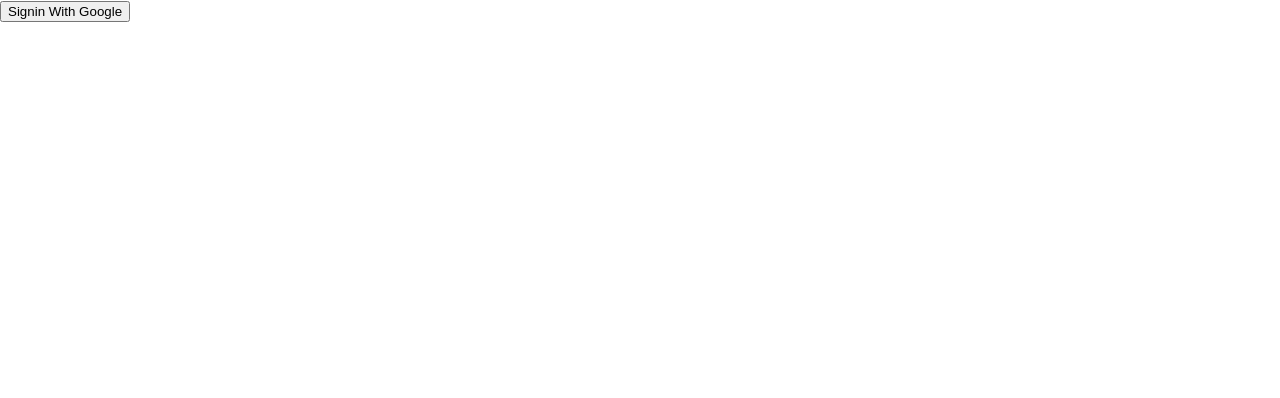
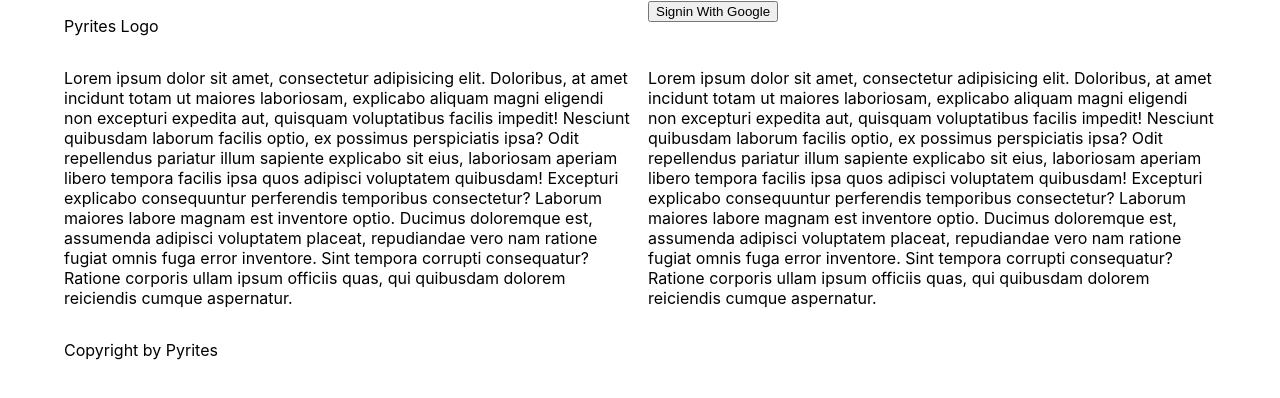
Before and after one commit to Hardeepsingh980/lets-connect, a React (Create React App) app: page / in a window 1280 px wide. Shown: the top 398 px of the page. Built offline with nearby package versions, Linux system fonts and the light colour scheme.

Commit message:
MakeProfileUrl

```diff
--- a/package.json
+++ b/package.json
@@ -12,6 +12,7 @@
     "@testing-library/user-event": "^13.5.0",
     "react": "^18.2.0",
     "react-dom": "^18.2.0",
+    "react-router-dom": "^6.3.0",
     "react-scripts": "5.0.1",
     "styled-components": "^5.3.5",
     "web-vitals": "^2.1.4"
--- a/src/App.js
+++ b/src/App.js
@@ -1,10 +1,32 @@
 import './App.css';
-import SignIn from './ui/auth/SignIn';
+import Home from './ui/auth/Home';
+import ProfileUrl from './ui/auth/ProfileUrl';
+import {
+  BrowserRouter,
+  Routes,
+  Route,
+} from "react-router-dom";
+import Header from './ui/components/Header';
+import Footer from './ui/components/Footer';
+
+
 
 function App() {
   return (
     <>
-      <SignIn />
+
+
+      <BrowserRouter>
+        <Header />
+        <Routes>
+          <Route path="/" element={<Home />} />
+          <Route path="/profile-url" element={<ProfileUrl />} />
+        </Routes>
+        <Footer />
+      </BrowserRouter>
+
+
+
     </>
   );
 }
--- /dev/null
+++ b/src/ui/auth/Home.js
@@ -0,0 +1,17 @@
+import React from 'react'
+import HomeSections from '../components/HomeSections'
+
+const Home = () => {
+  return (
+    <>
+
+
+      <HomeSections />
+
+
+
+    </>
+  )
+}
+
+export default Home
--- /dev/null
+++ b/src/ui/auth/ProfileUrl.js
@@ -0,0 +1,29 @@
+import { Container, Grid, TextField } from '@mui/material'
+import React from 'react'
+
+const ProfileUrl = () => {
+  return (
+    <>
+
+
+      <section>
+        <Container maxWidth="lg">
+          <Grid container spacing={2} justifyContent="center" alignItems="center">
+            <Grid item xs={6}>
+
+
+              <TextField id="user_url" label="Custom URL" variant="standard" />
+              <button>Continue</button>
+
+
+            </Grid>
+          </Grid>
+        </Container>
+      </section>
+
+
+    </>
+  )
+}
+
+export default ProfileUrl
--- a/src/ui/auth/signIn.js
+++ b/src/ui/auth/signIn.js
@@ -4,7 +4,7 @@ const SignIn = () => {
   return (
     <>
 
-    <button>Signin With Google</button>
+      <button>Signin With Google</button>
 
     </>
   )
--- /dev/null
+++ b/src/ui/components/Footer.js
@@ -0,0 +1,24 @@
+import { Container, Grid } from '@mui/material'
+import React from 'react'
+
+const Footer = () => {
+  return (
+    <>
+
+
+      <section>
+        <Container maxWidth="lg">
+          <Grid container spacing={2} >
+            <Grid item xs={12}>
+              <p>Copyright by Pyrites</p>
+            </Grid>
+          </Grid>
+        </Container>
+      </section>
+
+
+    </>
+  )
+}
+
+export default Footer
--- /dev/null
+++ b/src/ui/components/Header.js
@@ -0,0 +1,29 @@
+import { Container, Grid } from '@mui/material'
+import React from 'react'
+import SignIn from '../auth/SignIn'
+
+const Header = () => {
+  return (
+    <>
+
+
+      <section>
+        <Container maxWidth="lg">
+          <Grid container spacing={2} >
+            <Grid item xs={6}>
+              <p>Pyrites Logo</p>
+            </Grid>
+            <Grid item xs={6}>
+              <SignIn />
+            </Grid>
+          </Grid>
+        </Container>
+      </section>
+
+
+
+    </>
+  )
+}
+
+export default Header
--- /dev/null
+++ b/src/ui/components/HomeSections.js
@@ -0,0 +1,25 @@
+import { Container, Grid } from '@mui/material'
+import React from 'react'
+
+const HomeSections = () => {
+  return (
+    <>
+
+
+      <Container maxWidth="lg">
+        <Grid container spacing={2} >
+          <Grid item xs={6}>
+            <p>Lorem ipsum dolor sit amet, consectetur adipisicing elit. Doloribus, at amet incidunt totam ut maiores laboriosam, explicabo aliquam magni eligendi non excepturi expedita aut, quisquam voluptatibus facilis impedit! Nesciunt quibusdam laborum facilis optio, ex possimus perspiciatis ipsa? Odit repellendus pariatur illum sapiente explicabo sit eius, laboriosam aperiam libero tempora facilis ipsa quos adipisci voluptatem quibusdam! Excepturi explicabo consequuntur perferendis temporibus consectetur? Laborum maiores labore magnam est inventore optio. Ducimus doloremque est, assumenda adipisci voluptatem placeat, repudiandae vero nam ratione fugiat omnis fuga error inventore. Sint tempora corrupti consequatur? Ratione corporis ullam ipsum officiis quas, qui quibusdam dolorem reiciendis cumque aspernatur.</p>
+          </Grid>
+          <Grid item xs={6}>
+            <p>Lorem ipsum dolor sit amet, consectetur adipisicing elit. Doloribus, at amet incidunt totam ut maiores laboriosam, explicabo aliquam magni eligendi non excepturi expedita aut, quisquam voluptatibus facilis impedit! Nesciunt quibusdam laborum facilis optio, ex possimus perspiciatis ipsa? Odit repellendus pariatur illum sapiente explicabo sit eius, laboriosam aperiam libero tempora facilis ipsa quos adipisci voluptatem quibusdam! Excepturi explicabo consequuntur perferendis temporibus consectetur? Laborum maiores labore magnam est inventore optio. Ducimus doloremque est, assumenda adipisci voluptatem placeat, repudiandae vero nam ratione fugiat omnis fuga error inventore. Sint tempora corrupti consequatur? Ratione corporis ullam ipsum officiis quas, qui quibusdam dolorem reiciendis cumque aspernatur.</p>
+          </Grid>
+        </Grid>
+      </Container>
+
+
+    </>
+  )
+}
+
+export default HomeSections
```
Also changed, not shown: 1 other file (tests, documents, lock files or other folders).
